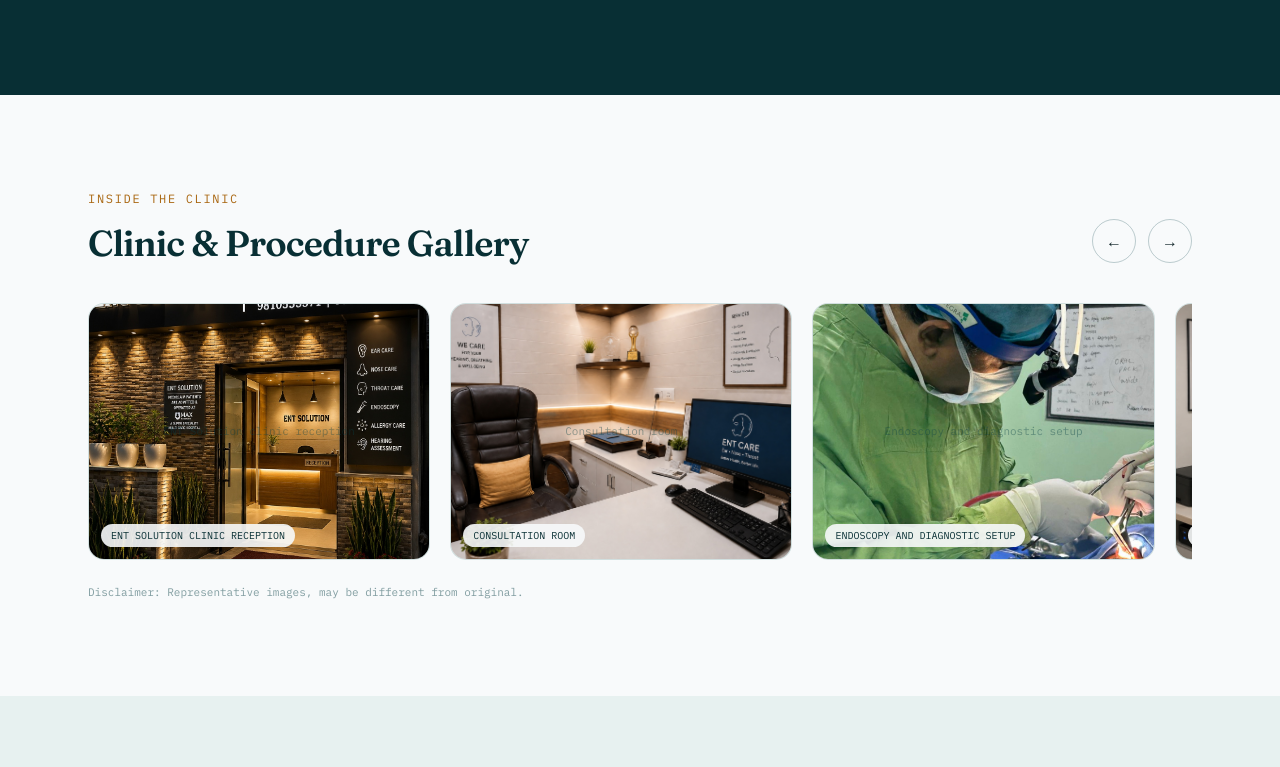
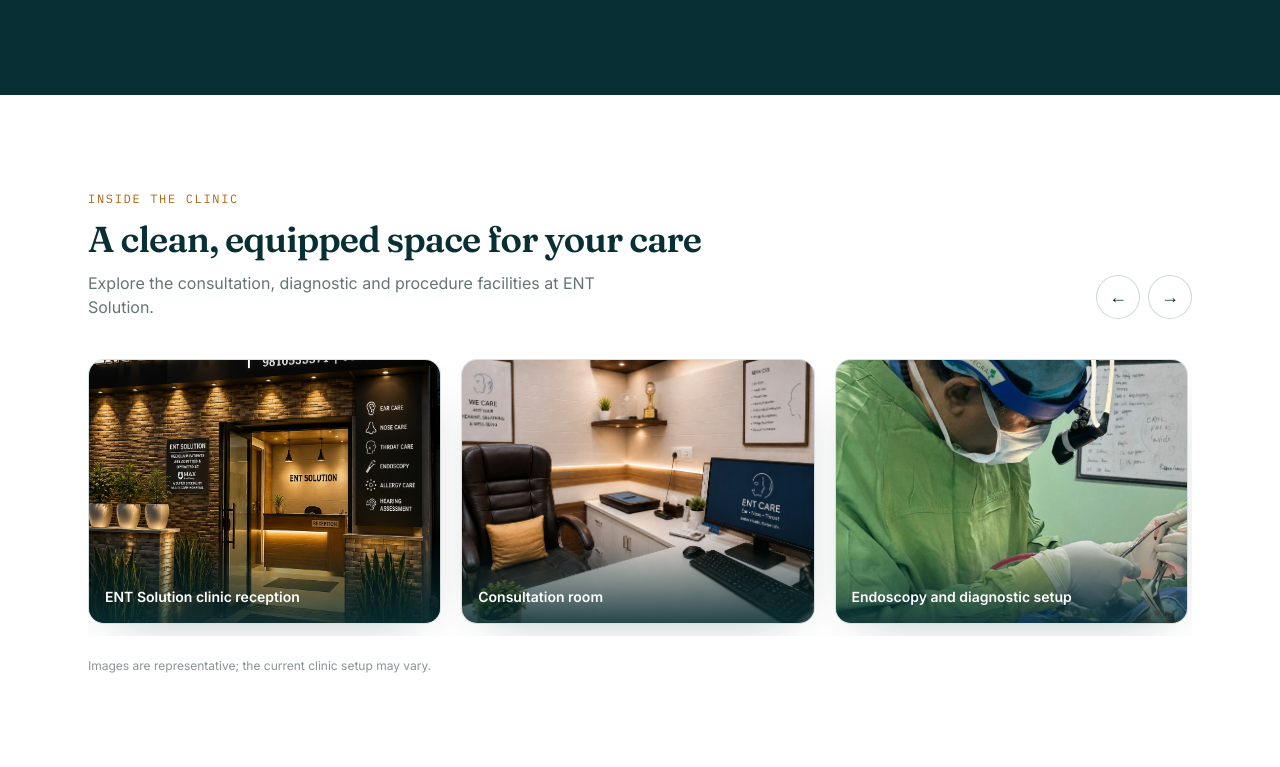
Before and after one commit to shivesh2334-ai/ent-solotions, a Next.js app: page / in a window 1280 px wide. Shown: the part 1553-2320 px from the top of the page. Built offline with nearby package versions, Linux system fonts and the light colour scheme.

Commit message:
Upgrade clinic gallery layout and accessibility

```diff
--- a/components/Gallery.tsx
+++ b/components/Gallery.tsx
@@ -6,79 +6,44 @@ import { galleryImages } from '@/lib/data';
 
 export default function Gallery() {
   const trackRef = useRef<HTMLDivElement>(null);
-
   const scrollBy = (dir: 1 | -1) => {
-    const el = trackRef.current;
-    if (!el) return;
-    el.scrollBy({ left: dir * (el.clientWidth * 0.85), behavior: 'smooth' });
+    const track = trackRef.current;
+    if (track) track.scrollBy({ left: dir * Math.min(track.clientWidth * .88, 760), behavior: 'smooth' });
   };
 
   return (
-    <section id="gallery" className="bg-cream">
-      <div className="mx-auto max-w-6xl px-4 sm:px-6 py-20 sm:py-24">
-        <div className="flex items-end justify-between gap-6 flex-wrap mb-10">
-          <div className="max-w-xl">
-            <p className="font-mono eyebrow uppercase text-xs text-amber-600 mb-4">Inside the clinic</p>
-            <h2 className="font-display text-3xl sm:text-4xl font-semibold tracking-tight text-teal-950">
-              Clinic &amp; Procedure Gallery
-            </h2>
+    <section id="gallery" className="bg-white">
+      <div className="mx-auto max-w-6xl px-4 py-16 sm:px-6 sm:py-24">
+        <div className="mb-8 flex items-end justify-between gap-5 sm:mb-10">
+          <div className="max-w-2xl">
+            <p className="mb-3 font-mono text-xs uppercase text-amber-600 eyebrow">Inside the clinic</p>
+            <h2 className="font-display text-3xl font-semibold tracking-tight text-teal-950 sm:text-4xl">A clean, equipped space for your care</h2>
+            <p className="mt-3 max-w-xl text-sm leading-relaxed text-ink/65 sm:text-base">Explore the consultation, diagnostic and procedure facilities at ENT Solution.</p>
           </div>
-          <div className="flex gap-3">
-            <button
-              onClick={() => scrollBy(-1)}
-              aria-label="Scroll gallery left"
-              className="w-11 h-11 rounded-full border border-teal-900/25 flex items-center justify-center hover:bg-teal-900/5 transition"
-            >
-              ←
-            </button>
-            <button
-              onClick={() => scrollBy(1)}
-              aria-label="Scroll gallery right"
-              className="w-11 h-11 rounded-full border border-teal-900/25 flex items-center justify-center hover:bg-teal-900/5 transition"
-            >
-              →
-            </button>
+          <div className="hidden gap-2 sm:flex">
+            {([-1, 1] as const).map((dir) => (
+              <button key={dir} onClick={() => scrollBy(dir)} aria-label={dir < 0 ? 'Previous gallery images' : 'Next gallery images'}
+                className="flex h-11 w-11 items-center justify-center rounded-full border border-teal-900/20 bg-white text-lg text-teal-950 transition hover:border-teal-800 hover:bg-sage">
+                {dir < 0 ? '←' : '→'}
+              </button>
+            ))}
           </div>
         </div>
-
-        <div
-          ref={trackRef}
-          className="flex gap-5 overflow-x-auto no-scrollbar snap-x snap-mandatory pb-2"
-        >
-          {galleryImages.map((img) => (
-            <div
-              key={img.src}
-              className="relative snap-start shrink-0 w-[78%] sm:w-[46%] lg:w-[31%] aspect-[4/3] rounded-2xl overflow-hidden bg-sage border border-teal-900/10"
-            >
-              {/*
-                Upload matching files into /public/images (see /public/images/README.md).
-                Once a file exists at this path, this will render the real photo automatically.
-              */}
-              <Image
-                src={img.src}
-                alt={img.alt}
-                fill
-                sizes="(max-width: 640px) 78vw, (max-width: 1024px) 46vw, 31vw"
-                className="object-cover"
-                onError={(e) => {
-                  (e.target as HTMLImageElement).style.display = 'none';
-                }}
-              />
-              <div className="absolute inset-0 flex items-center justify-center pointer-events-none">
-                <span className="font-mono text-[11px] text-teal-900/40 text-center px-4">
-                  {img.alt}
-                </span>
+        <div ref={trackRef} role="region" aria-label="Clinic photo gallery" className="no-scrollbar flex snap-x snap-mandatory gap-4 overflow-x-auto pb-3 sm:gap-5">
+          {galleryImages.map((img, index) => (
+            <figure key={img.src} className="group relative aspect-[4/3] w-[88%] shrink-0 snap-start overflow-hidden rounded-2xl border border-teal-900/10 bg-paper shadow-clinical sm:w-[48%] lg:w-[32%]">
+              <Image src={img.src} alt={img.alt} fill sizes="(max-width:640px) 88vw,(max-width:1024px) 48vw,32vw"
+                className="object-cover transition duration-500 group-hover:scale-[1.02]" priority={index < 2} />
+              <div className="absolute inset-x-0 bottom-0 bg-gradient-to-t from-teal-950/85 to-transparent px-4 pb-4 pt-12">
+                <figcaption className="text-sm font-semibold text-white">{img.alt}</figcaption>
               </div>
-              <span className="absolute bottom-3 left-3 font-mono text-[10px] uppercase bg-cream/90 text-teal-950 px-2.5 py-1 rounded-full">
-                {img.alt}
-              </span>
-            </div>
+            </figure>
           ))}
         </div>
-
-        <p className="mt-4 font-mono text-[11px] text-teal-900/50 text-center sm:text-left">
-          Disclaimer: Representative images, may be different from original.
-        </p>
+        <div className="mt-2 flex justify-center gap-1.5 sm:hidden" aria-hidden="true">
+          {galleryImages.map((img) => <span key={img.src} className="h-1.5 w-1.5 rounded-full bg-teal-800/30" />)}
+        </div>
+        <p className="mt-5 text-center text-xs leading-relaxed text-ink/50 sm:text-left">Images are representative; the current clinic setup may vary.</p>
       </div>
     </section>
   );
```
